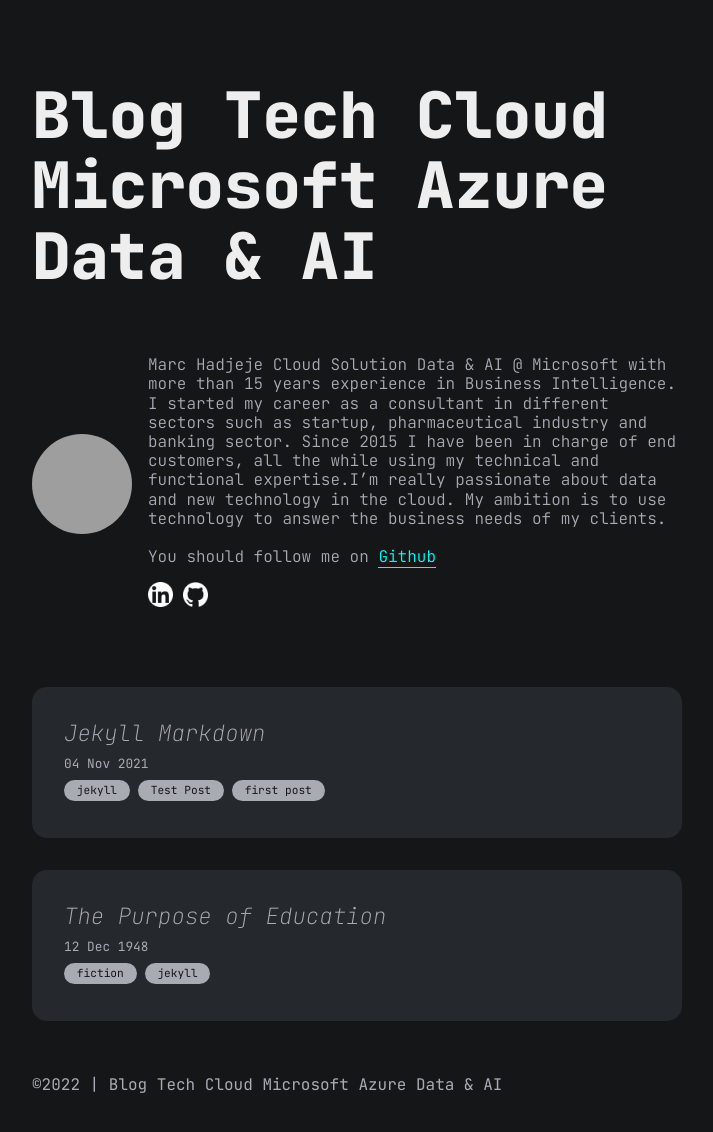
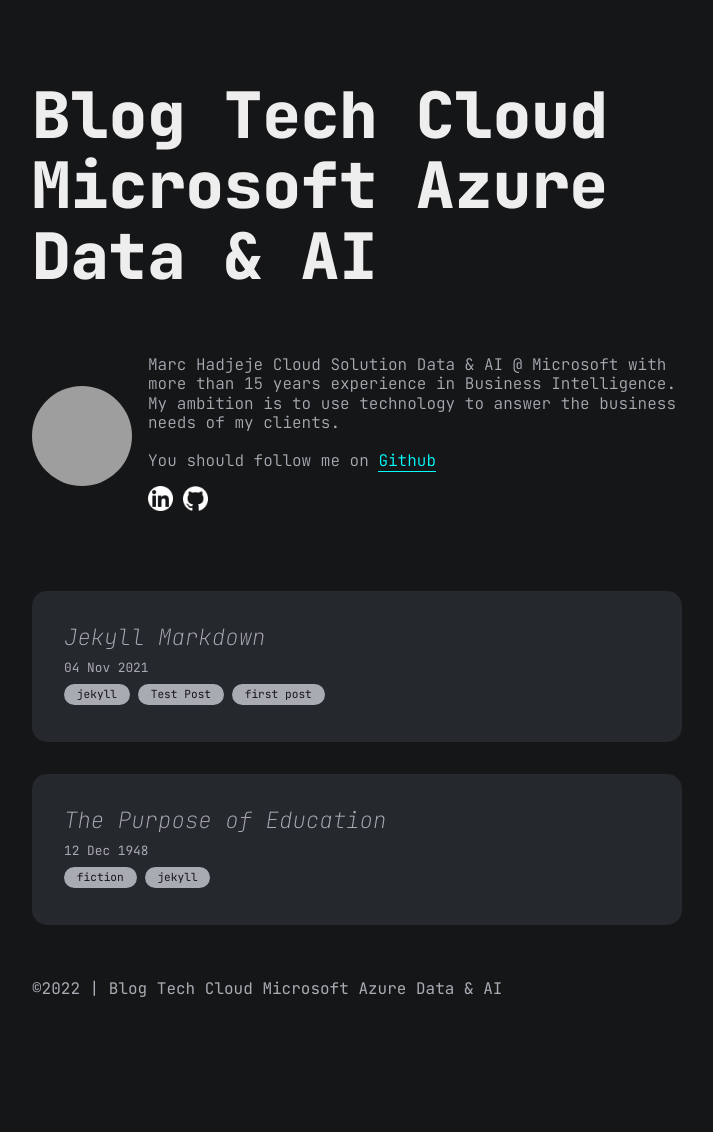
Before and after one commit to marc-hadjeje/marc-hadjeje.github.io, a Jekyll site: the page built from index.md, in a window 1280 px wide, cut to the strip 0-1149 px from the top of the page. Shown: the top 1132 px of the strip, without its empty margins (283-996 px from the left). Built offline with Jekyll 4.4.1, drawn with Linux system fonts in a browser that asks for light colours; after the commit the page ends 1053 px from its top, so only the background shows below that; grey boxes are pictures that could not be loaded.

Commit message:
Update author.yml

```diff
--- a/_data/author.yml
+++ b/_data/author.yml
@@ -2,8 +2,8 @@ name: Marc Hadjeje
 dp: https://avatars.githubusercontent.com/u/108131480?s=400&u=65951cedcd9c634214ae68262d3144d3b6f27b54&v=4
 description: "
   <p>
-   Marc Hadjeje Cloud Solution Data & AI @ Microsoft with more than 15 years experience in Business Intelligence. I started my career as a consultant in different sectors such as startup, pharmaceutical industry and banking sector.
-Since 2015 I have been in charge of end customers, all the while using my technical and functional expertise.I’m really passionate about data and new technology in the cloud. My ambition is to use technology to answer the business needs of my clients.
+   Marc Hadjeje Cloud Solution Data & AI @ Microsoft with more than 15 years experience in Business Intelligence.
+   My ambition is to use technology to answer the business needs of my clients.
   </p>
   <br/>
   <p>
```
